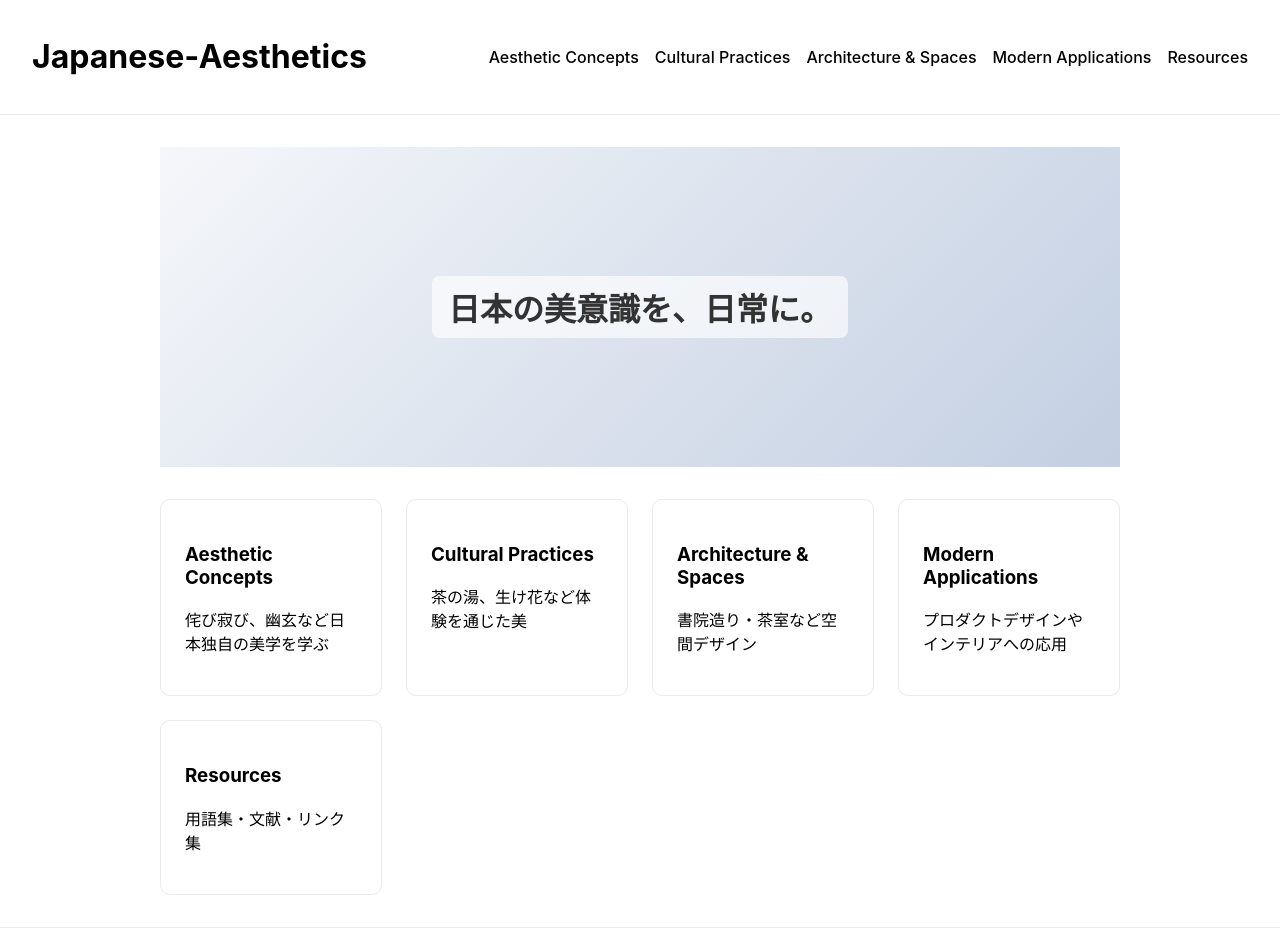
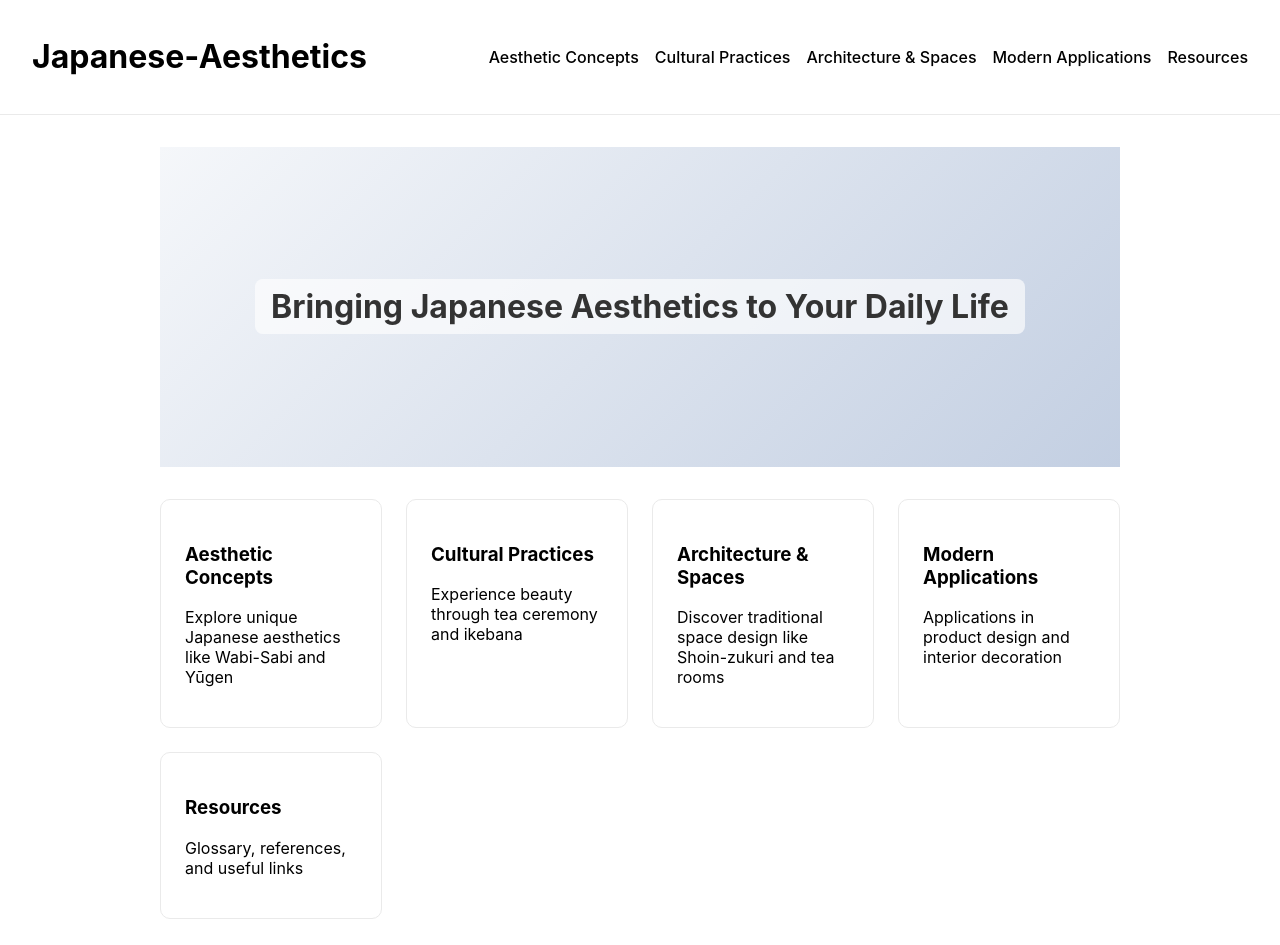
Before and after one commit to yuto0121/japanese-aesthetics, a Next.js app: page / in a window 1280 px wide. Shown: the top 945 px of the page. Built offline with nearby package versions, Linux system fonts and the light colour scheme.

Commit message:
feat: translate Japanese text to English

```diff
--- a/pages/index.tsx
+++ b/pages/index.tsx
@@ -3,11 +3,11 @@ import Link from "next/link";
 import styles from "../styles/Home.module.css";
 
 const categories = [
-  { title: "Aesthetic Concepts", slug: "concepts", description: "侘び寂び、幽玄など日本独自の美学を学ぶ" },
-  { title: "Cultural Practices", slug: "practices", description: "茶の湯、生け花など体験を通じた美" },
-  { title: "Architecture & Spaces", slug: "architecture", description: "書院造り・茶室など空間デザイン" },
-  { title: "Modern Applications", slug: "modern", description: "プロダクトデザインやインテリアへの応用" },
-  { title: "Resources", slug: "resources", description: "用語集・文献・リンク集" },
+  { title: "Aesthetic Concepts", slug: "concepts", description: "Explore unique Japanese aesthetics like Wabi-Sabi and Yūgen" },
+  { title: "Cultural Practices", slug: "practices", description: "Experience beauty through tea ceremony and ikebana" },
+  { title: "Architecture & Spaces", slug: "architecture", description: "Discover traditional space design like Shoin-zukuri and tea rooms" },
+  { title: "Modern Applications", slug: "modern", description: "Applications in product design and interior decoration" },
+  { title: "Resources", slug: "resources", description: "Glossary, references, and useful links" },
 ];
 
 export default function Home() {
@@ -32,7 +32,7 @@ export default function Home() {
 
       <main className={styles.main}>
         <section className={styles.hero}>
-          <h2>日本の美意識を、日常に。</h2>
+          <h2>Bringing Japanese Aesthetics to Your Daily Life</h2>
         </section>
 
         <section className={styles.grid}>
```
